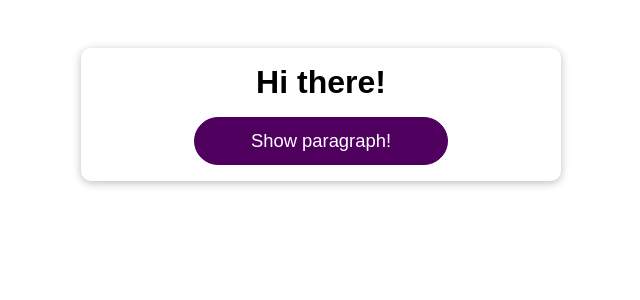
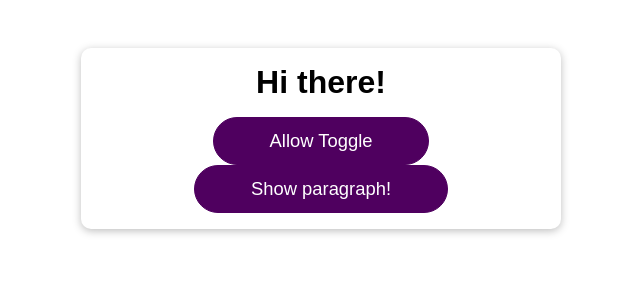
Before and after one commit to anuzza/ReactBehindTheScenes, a React (Create React App) app: page / in a window 1280 px wide. Shown: the top 300 px of the page, without its empty margins (319-959 px from the left). Built offline with nearby package versions, Linux system fonts and the light colour scheme.

Commit message:
callBack dependencies

```diff
--- a/src/App.js
+++ b/src/App.js
@@ -7,16 +7,26 @@ function App() {
   const [btnClicked, setBtnClicked]= useState(false);
   console.log('APP RUNNING');
 
+  const[allowToggle, setAllowToggle]= useState(false);
+
   const onClickHandler = useCallback(()=>{
+    if(allowToggle){
     setBtnClicked((prevShow)=>!prevShow);
+    }
 
-  });
+  }, [allowToggle]);
+
+  const allowToggleHandler=()=>{
+    setAllowToggle(true);
+  }
 
 
   return (
     <div className="app">
       <h1>Hi there!</h1>
-      <DemoOutput show= {false}/>      <Button onClick={onClickHandler}>Show paragraph!</Button>
+      <DemoOutput show= {false}/>
+      <Button onClick={allowToggleHandler}>Allow Toggle</Button>     <Button onClick={onClickHandler}>Show paragraph!</Button>
+
 
 
       {/* {btnClicked && <p>This is new!</p>}
```
